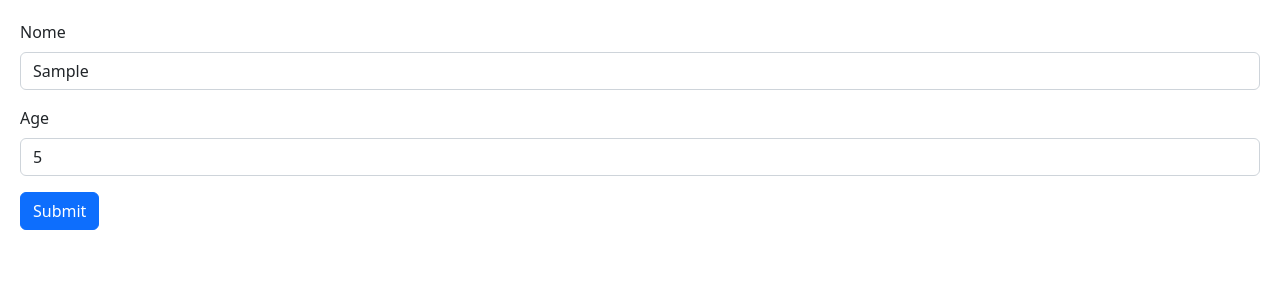
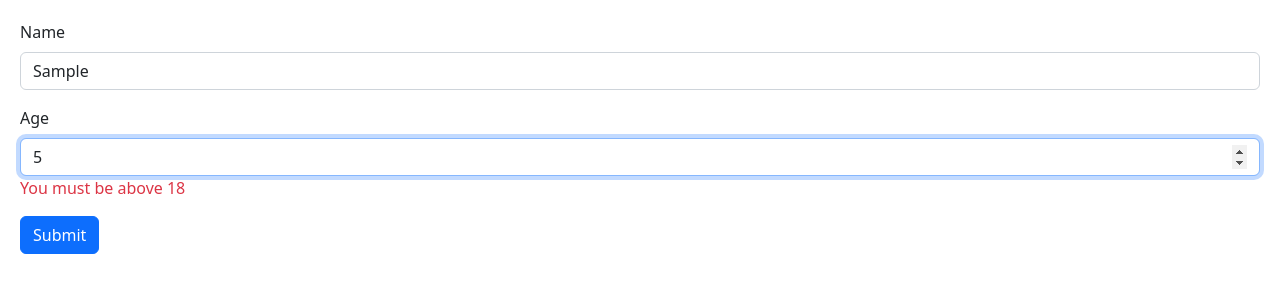
Before and after one commit to marcos-silva-bcc/react, a React (Vite) app: page / in a window 1280 px wide. Both pictures are taken after typing "Sample", "5" into the empty fields and a click on the button "Submit". Shown: the top 300 px of the page. Built offline with nearby package versions, Linux system fonts and the light colour scheme.

Commit message:
Using validation

```diff
--- a/src/Components/Forms.tsx
+++ b/src/Components/Forms.tsx
@@ -1,7 +1,13 @@
 import React, { FormEvent, useRef, useState } from 'react'
 import {FieldValues, useForm} from 'react-hook-form'
+
+interface FormData {
+  name: string;
+  age: number;
+}
+
 const Forms = () => {
-  const {register, handleSubmit} = useForm();
+  const {register, handleSubmit, formState: {errors}} = useForm<FormData>();
 
   const onSubmit = (data: FieldValues) => console.log(data)
 
@@ -9,12 +15,17 @@ const Forms = () => {
 
     <form onSubmit={handleSubmit(onSubmit)}>
         <div className="mb-3">
-            <label htmlFor="Formulário" className="form-label">Nome</label>
-            <input {...register('name')} id="Name" type="text" className="form-control"/>
+            <label htmlFor="Formulário" className="form-label">Name</label>
+            <input {...register('name', {required: true, minLength: 3})} id="Name" type="text" className="form-control"/>
+            { errors.name?.type === 'required' && <p className='text-danger'>The name field is required.</p>}
+            { errors.name?.type === 'minLength' && <p className='text-danger'>The name must be at least 3 characters.</p>}
         </div>
+
         <div className="mb-3">
           <label htmlFor="Age" className="form-label">Age</label>
-          <input {...register('age')} type="number" className="form-control" />
+          <input {...register('age', {required: true, min:18})} id="Age" type="number" className="form-control" />
+          {errors.age?.type === "required" && <p className='text-danger'>The age field is required</p>}
+          {errors.age?.type === "min" && <p className='text-danger'>You must be above 18</p>}
         </div>
 
         <button className="btn btn-primary" type='submit'>Submit</button>
```
